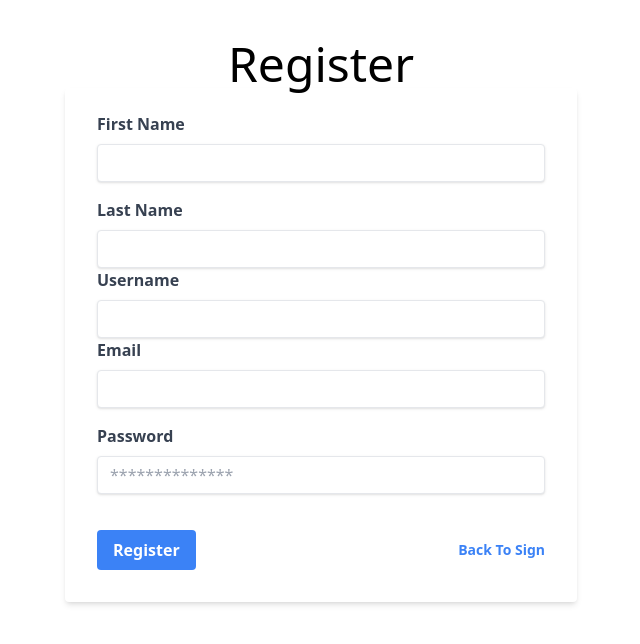
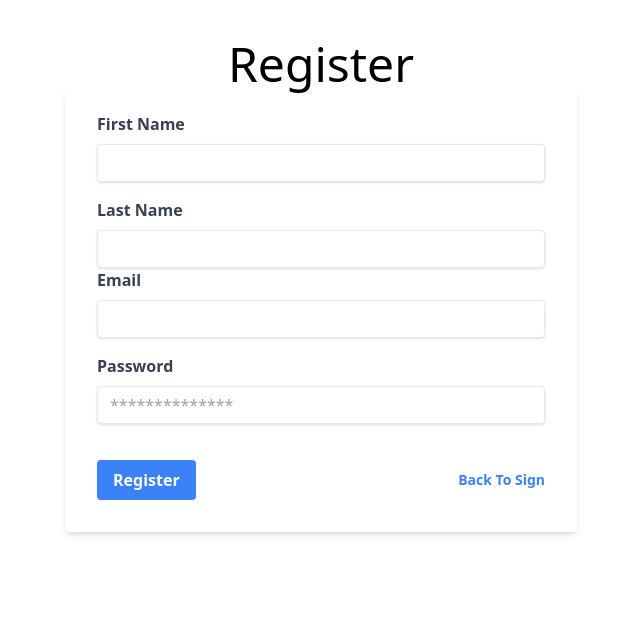
Before and after one commit to LuisCastilloKC/foodly-nutrition-client, a React (Create React App) app: page / in a window 1280 px wide. Shown: the top 644 px of the page, without its empty margins (319-959 px from the left). Built offline with nearby package versions, Linux system fonts and the light colour scheme.

Commit message:
initialize state

```diff
--- a/src/components/user/Registration.jsx
+++ b/src/components/user/Registration.jsx
@@ -1,6 +1,13 @@
-import React from "react";
+import React, { useState } from "react";
 
 const Registration = () => {
+    const [firstName, setFirstName] = useState('')
+    const [lastName, setLastName] = useState('')
+    const [email, SetEmail] = useState('')
+    const [password, setPassword] = useState('')
+
+
+
   return (
     <div class="flex items-center justify-center pt-10">
       <div class="w-full max-w-lg">
@@ -20,15 +27,6 @@
           <div>
             <label class="block text-gray-700 text-md font-bold mb-2">
               Last Name
-            </label>
-            <input
-              type="text"
-              class="shadow appearance-none border rounded w-full py-2 px-3 text-gray-700 leading-tight focus:outline-none focus:shadow-outline"
-            />
-          </div>
-          <div>
-            <label class="block text-gray-700 text-md font-bold mb-2">
-              Username
             </label>
             <input
               type="text"
```
